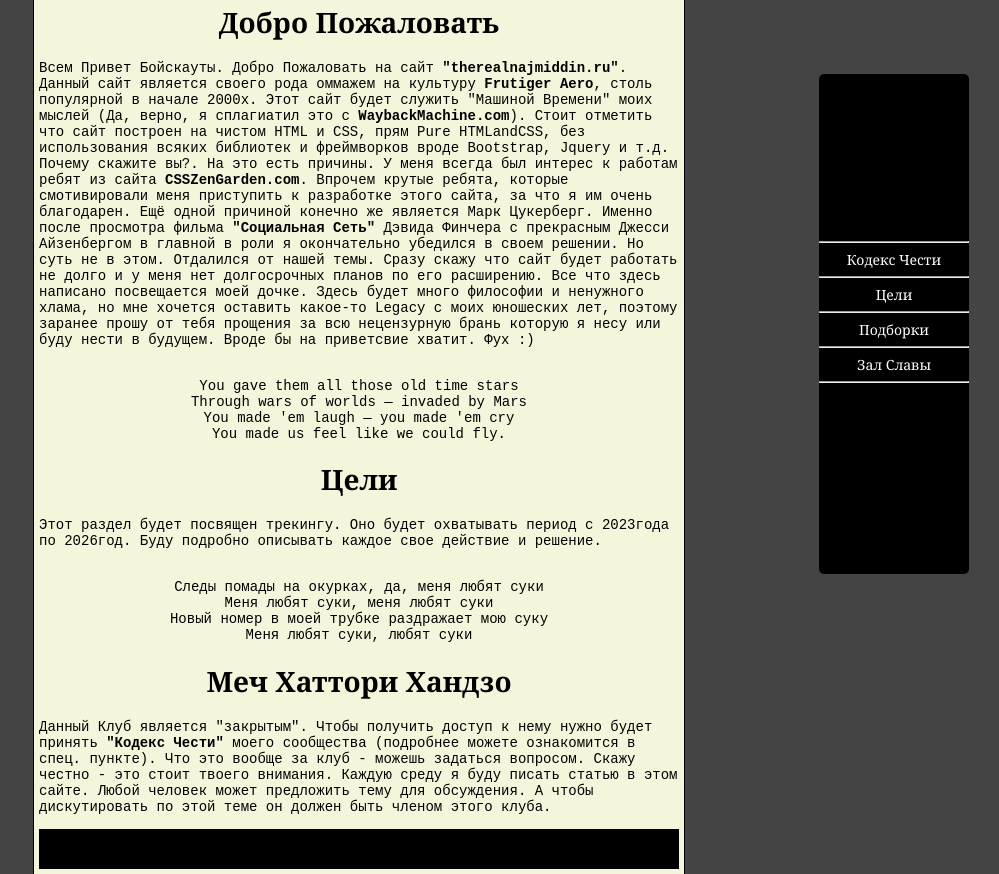
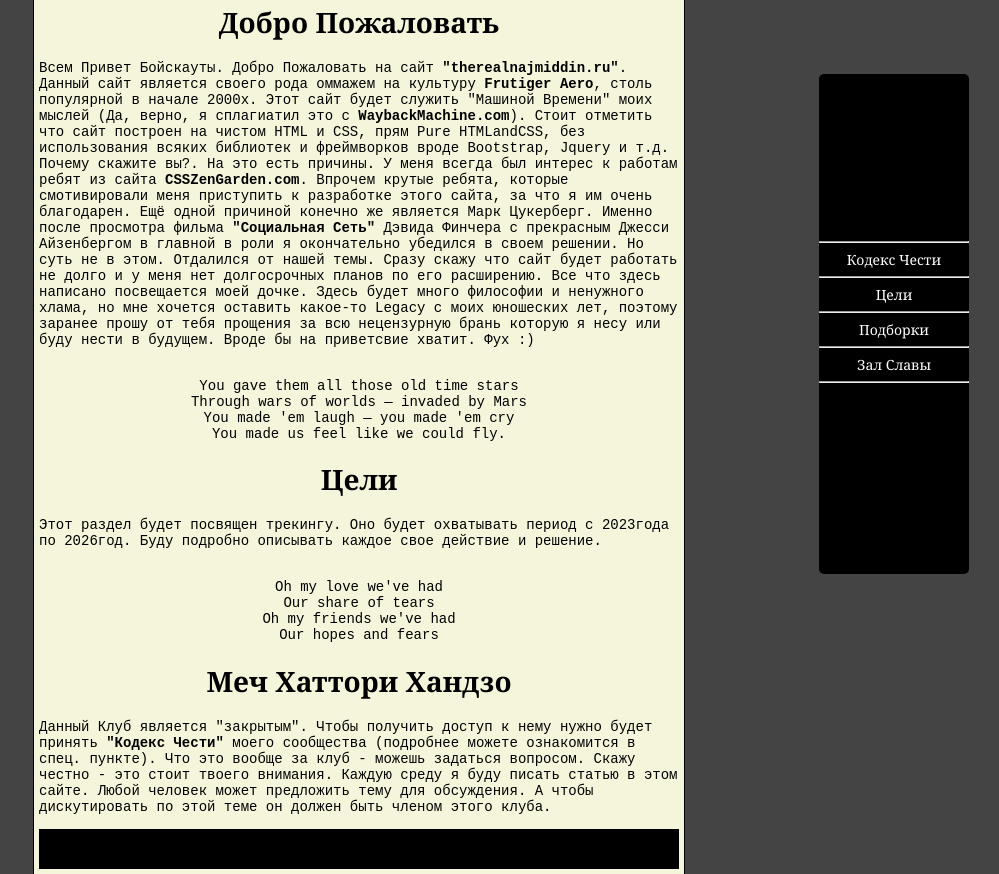
Before and after one commit to docnajmiddin1/betaversion, a plain HTML site: page index.html in a window 1280 px wide. Shown: the part 445-1319 px from the top of the page, without its empty margins (281-1280 px from the left). Drawn offline with Linux system fonts and the light colour scheme.

Commit message:
Update index.html

```diff
--- a/index.html
+++ b/index.html
@@ -47,10 +47,11 @@
         <h1>Цели</h1>
         <p>Этот раздел будет посвящен трекингу. Оно будет охватывать период с 2023года по 2026год. Буду подробно описывать каждое свое действие и решение.</p>
         <p id="radiogaga"><br>
-            Следы помады на окурках, да, меня любят суки<br>
-            Меня любят суки, меня любят суки<br>
-            Новый номер в моей трубке раздражает мою суку<br>
-            Меня любят суки, любят суки<br></p>
+            Oh my love we've had<br>
+            Our share of tears<br>
+            Oh my friends we've had<br>
+            Our hopes and fears<br>
+</p>
     </div>
 
     <div class="">
```
